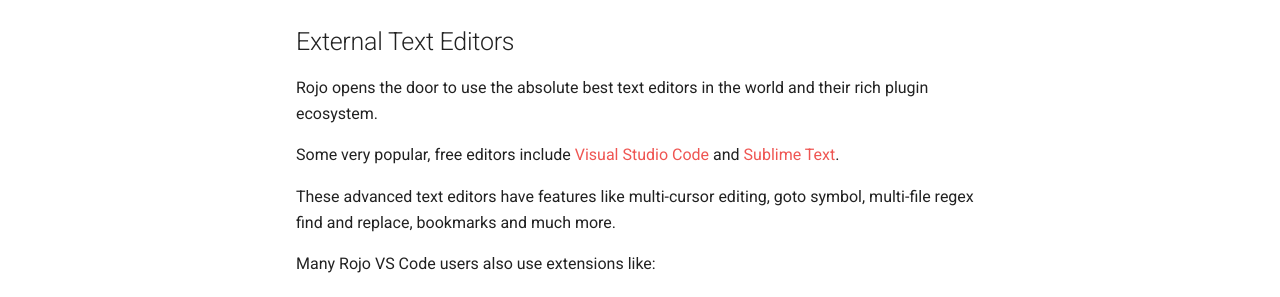
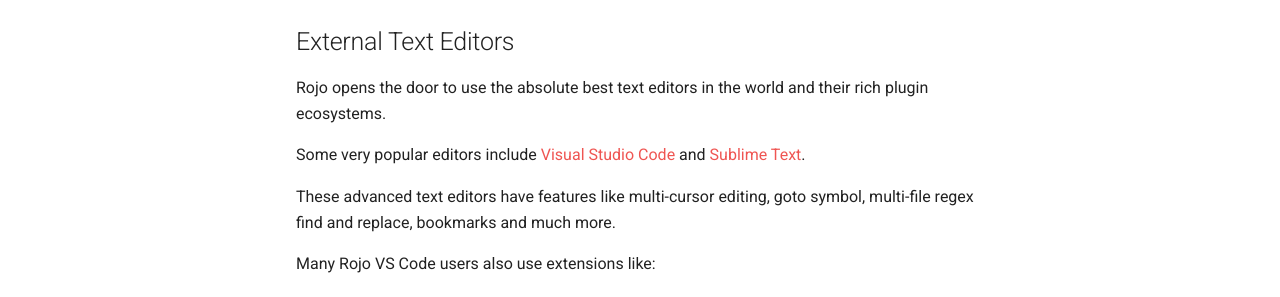
Before and after one commit to rojo-rbx/rojo, an MkDocs documentation site: the page built from docs/why-rojo.md, in a window 1280 px wide and 900 px high. Shown: the part 389-686 px from the top of the window. Built offline with MkDocs 1.6.1 and Material for MkDocs 9.7.7, drawn with Linux system fonts in a browser that asks for light colours; comment, search, counter and statistics services are not loaded.

Commit message:
docs: Fix typos on 'Why Rojo' page

```diff
--- a/docs/why-rojo.md
+++ b/docs/why-rojo.md
@@ -3,9 +3,9 @@
 [TOC]
 
 ## External Text Editors
-Rojo opens the door to use the absolute best text editors in the world and their rich plugin ecosystem.
+Rojo opens the door to use the absolute best text editors in the world and their rich plugin ecosystems.
 
-Some very popular, free editors include [Visual Studio Code](https://code.visualstudio.com) and [Sublime Text](https://www.sublimetext.com).
+Some very popular editors include [Visual Studio Code](https://code.visualstudio.com) and [Sublime Text](https://www.sublimetext.com).
 
 These advanced text editors have features like multi-cursor editing, goto symbol, multi-file regex find and replace, bookmarks and much more.
 
```
